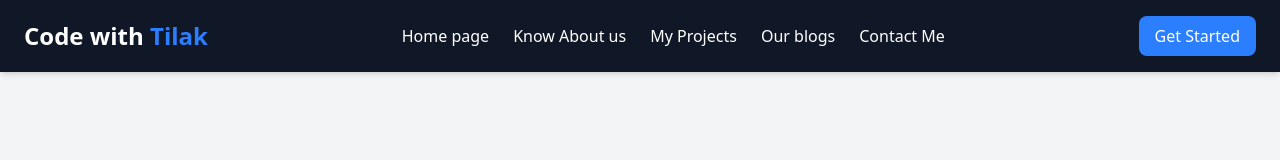
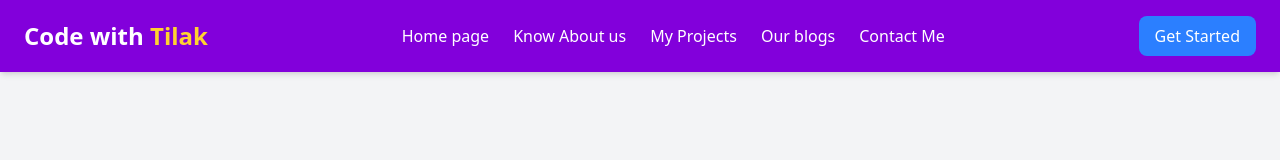
Before and after one commit to tilak-raaz/git-merge-tut, a website: page index.html in a window 1280 px wide. Drawn offline with Linux system fonts and the light colour scheme.

Commit message:
nav bar bg changed

```diff
--- a/index.html
+++ b/index.html
@@ -10,11 +10,11 @@
 <body class="bg-gray-100">
 
     <!-- Navbar -->
-    <nav class="bg-gray-900 text-white px-6 py-4 shadow-md">
+    <nav class="bg-purple-700 text-white px-6 py-4 shadow-md">
         <div class="container mx-auto flex justify-between items-center">
             <!-- Logo -->
             <a href="#" class="text-2xl font-bold">
-                Code with <span class="text-blue-500">Tilak</span>
+                Code with <span class="text-amber-300">Tilak</span>
             </a>
 
             <!-- Desktop Menu -->
```
Also changed, not shown: src/output.css.
